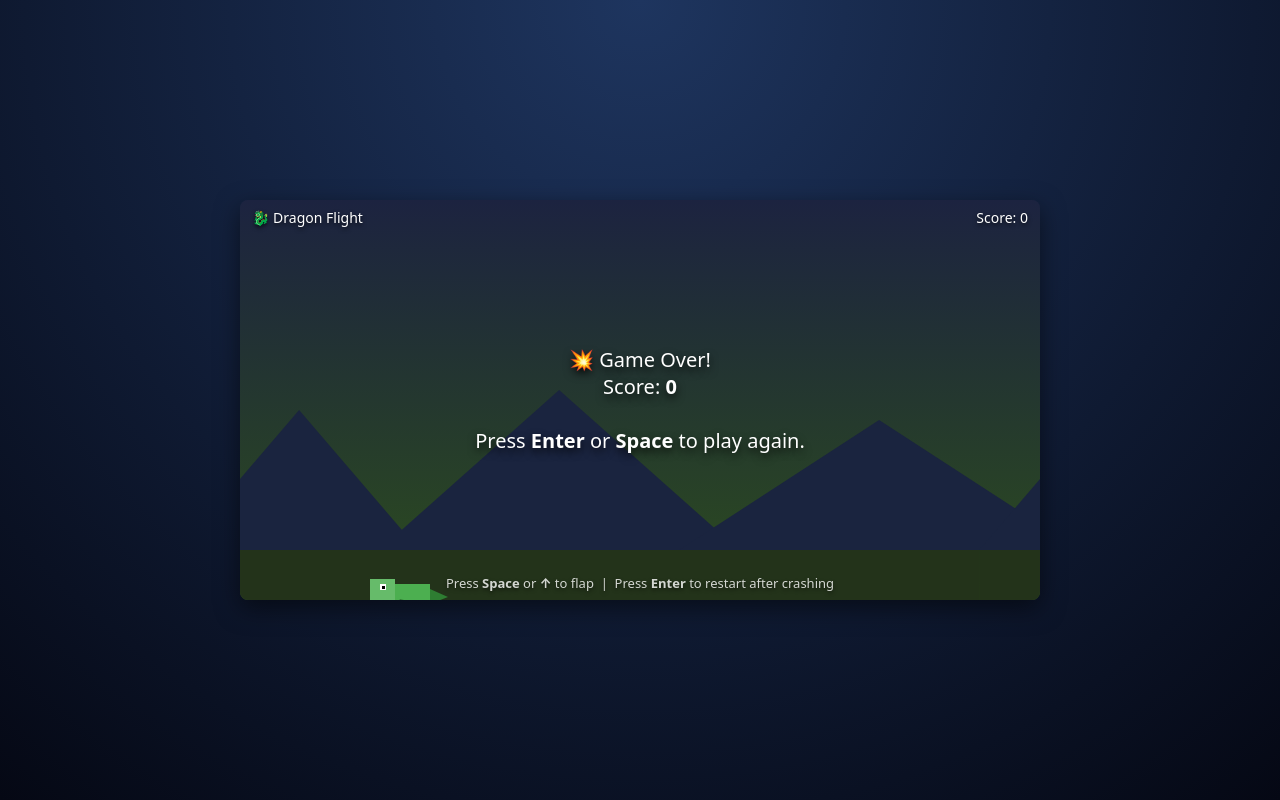
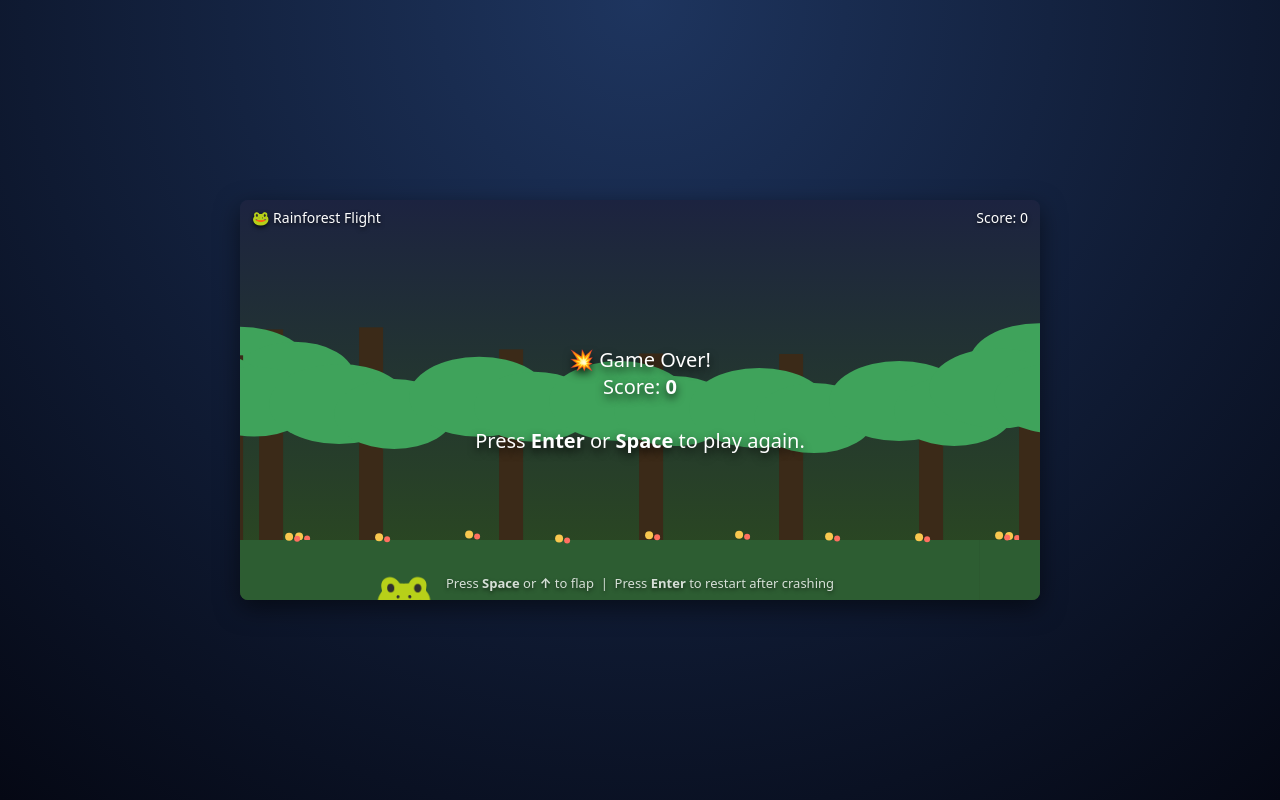
Before and after one commit to devinreams/dragon-game, a plain HTML site: page dragon-game.html in a window 1280 px wide. Drawn offline with Linux system fonts and the light colour scheme.

Commit message:
change to frog rainforest

```diff
--- a/dragon-game.html
+++ b/dragon-game.html
@@ -2,7 +2,7 @@
 <html lang="en">
 <head>
   <meta charset="UTF-8" />
-  <title>Dragon Flight Game</title>
+  <title>Rainforest Frog Flight</title>
   <style>
     * {
       box-sizing: border-box;
@@ -74,7 +74,7 @@
   <div id="game-wrapper">
     <canvas id="game" width="800" height="400"></canvas>
     <div id="hud">
-      <div>🐉 Dragon Flight</div>
+      <div>🐸 Rainforest Flight</div>
       <div>Score: <span id="score">0</span></div>
     </div>
     <div id="controls">
@@ -105,7 +105,7 @@
     let isGameOver;
     let backgroundOffset;
 
-    // Dragon constants
+    // Dragon (frog) constants
     const DRAGON_WIDTH = 50;
     const DRAGON_HEIGHT = 35;
 
@@ -228,7 +228,7 @@
 
     function drawBackground() {
       // Ground
-      const groundHeight = 50;
+      const groundHeight = 60;
       const offset = backgroundOffset % WIDTH;
 
       // Shift the scenery to create a scrolling effect
@@ -240,30 +240,42 @@
         ctx.save();
         ctx.translate(i, 0);
 
-        ctx.fillStyle = "#23331a";
+        // Vibrant jungle floor
+        ctx.fillStyle = "#2d5d32";
         ctx.fillRect(0, HEIGHT - groundHeight, WIDTH, groundHeight);
 
-        ctx.fillStyle = "#1a243f";
-        ctx.beginPath();
-        ctx.moveTo(0, HEIGHT - groundHeight);
-        ctx.lineTo(120, 210);
-        ctx.lineTo(240, HEIGHT - groundHeight);
-        ctx.closePath();
-        ctx.fill();
+        // Tree trunks
+        ctx.fillStyle = "#3b2a18";
+        for (let x = 40; x < WIDTH + 200; x += 140) {
+          const trunkHeight = randomRange(150, 240);
+          ctx.fillRect(x, HEIGHT - groundHeight - trunkHeight, 24, trunkHeight);
+        }
 
-        ctx.beginPath();
-        ctx.moveTo(200, HEIGHT - groundHeight);
-        ctx.lineTo(380, 190);
-        ctx.lineTo(560, HEIGHT - groundHeight);
-        ctx.closePath();
-        ctx.fill();
+        // Canopies
+        ctx.fillStyle = "#3fa35b";
+        for (let x = 20; x < WIDTH + 200; x += 140) {
+          const canopyY = HEIGHT - groundHeight - randomRange(130, 180);
+          ctx.beginPath();
+          ctx.ellipse(x, canopyY, 70, 40, 0, 0, Math.PI * 2);
+          ctx.fill();
+          ctx.beginPath();
+          ctx.ellipse(x + 55, canopyY + 10, 60, 35, 0, 0, Math.PI * 2);
+          ctx.fill();
+        }
 
-        ctx.beginPath();
-        ctx.moveTo(500, HEIGHT - groundHeight);
-        ctx.lineTo(700, 220);
-        ctx.lineTo(900, HEIGHT - groundHeight);
-        ctx.closePath();
-        ctx.fill();
+        // Flowers
+        ctx.fillStyle = "#f9c74f";
+        for (let x = 20; x < WIDTH + 200; x += 90) {
+          ctx.beginPath();
+          const y = HEIGHT - groundHeight + randomRange(-6, -1);
+          ctx.arc(x, y, 4, 0, Math.PI * 2);
+          ctx.fill();
+          ctx.fillStyle = "#ff6f61";
+          ctx.beginPath();
+          ctx.arc(x + 8, y + 2, 3, 0, Math.PI * 2);
+          ctx.fill();
+          ctx.fillStyle = "#f9c74f";
+        }
 
         ctx.restore();
       }
@@ -272,55 +284,25 @@
     }
 
     function drawDragon() {
-      // Body
+      // Render a big poison-dart frog emoji as the player character
       ctx.save();
       ctx.translate(dragon.x, dragon.y);
-
-      // Body
-      ctx.fillStyle = "#4caf50";
-      ctx.fillRect(0, 10, dragon.width, dragon.height - 10);
-
-      // Head
-      ctx.fillStyle = "#66bb6a";
-      ctx.fillRect(-10, 5, 25, 25);
-
-      // Eye
-      ctx.fillStyle = "#fff";
-      ctx.fillRect(0, 10, 6, 6);
-      ctx.fillStyle = "#000";
-      ctx.fillRect(2, 12, 3, 3);
-
-      // Wing (simple triangle)
-      ctx.fillStyle = "#2e7d32";
-      ctx.beginPath();
-      ctx.moveTo(20, dragon.height - 10);
-      ctx.lineTo(5, dragon.height + 15);
-      ctx.lineTo(40, dragon.height - 5);
-      ctx.closePath();
-      ctx.fill();
-
-      // Tail
-      ctx.beginPath();
-      ctx.moveTo(dragon.width, dragon.height - 5);
-      ctx.lineTo(dragon.width + 18, dragon.height - 12);
-      ctx.lineTo(dragon.width, dragon.height - 20);
-      ctx.closePath();
-      ctx.fill();
-
+      ctx.font = "48px 'Apple Color Emoji', 'Segoe UI Emoji', sans-serif";
+      ctx.fillText("🐸", -6, 40);
       ctx.restore();
     }
 
     function drawObstacles() {
       for (const ob of obstacles) {
-        // Top pillar
-        ctx.fillStyle = "#455a64";
+        // Top log
+        ctx.fillStyle = "#4b2e16";
         ctx.fillRect(ob.x, 0, ob.width, ob.gapTop);
 
-        // Bottom pillar
+        // Bottom log
         ctx.fillRect(ob.x, ob.gapBottom, ob.width, HEIGHT - ob.gapBottom);
 
-        // Slight "cap" for style
-        ctx.fillStyle = "#78909c";
+        // Bark highlight
+        ctx.fillStyle = "#6d4c33";
         ctx.fillRect(ob.x, ob.gapTop - 6, ob.width, 6);
         ctx.fillRect(ob.x, ob.gapBottom, ob.width, 6);
       }
```
